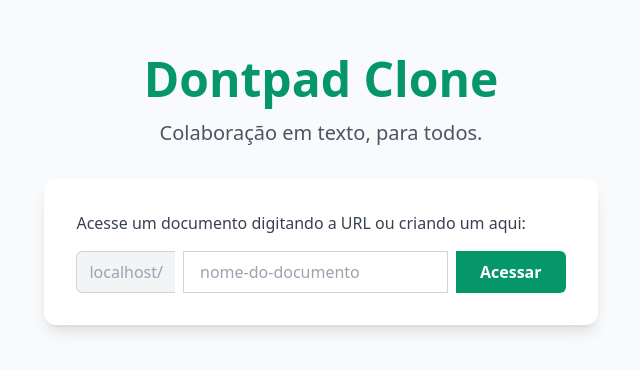
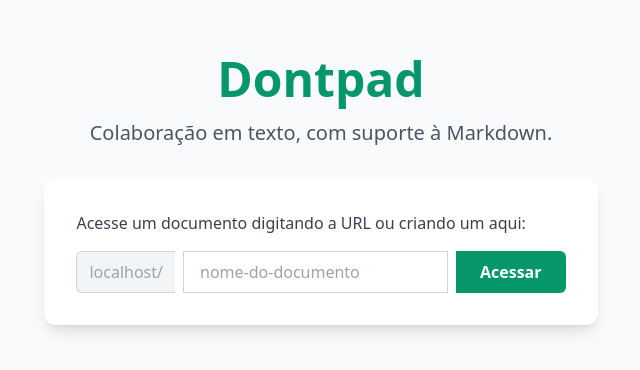
Before and after one commit to vagnernogueira/dontpad, a Vue app in the folder frontend/: page / in a window 1280 px wide. Shown: the part 210-580 px from the top of the page, without its empty margins (319-959 px from the left). Built offline with nearby package versions, Linux system fonts and the light colour scheme.

Commit message:
fix: messages in home page

```diff
--- a/frontend/src/components/Home.vue
+++ b/frontend/src/components/Home.vue
@@ -1,7 +1,7 @@
 <template>
   <div class="flex flex-col items-center justify-center h-full max-w-2xl mx-auto text-center px-4">
-    <h1 class="text-5xl font-bold mb-4 text-emerald-600">Dontpad Clone</h1>
-    <p class="text-xl mb-8 text-gray-600">Colaboração em texto, para todos.</p>
+    <h1 class="text-5xl font-bold mb-4 text-emerald-600">Dontpad</h1>
+    <p class="text-xl mb-8 text-gray-600">Colaboração em texto, com suporte à Markdown.</p>
 
     <div class="w-full bg-white p-8 rounded-xl shadow-lg">
       <p class="mb-4 text-left font-medium text-gray-700">Acesse um documento digitando a URL ou criando um aqui:</p>
```
